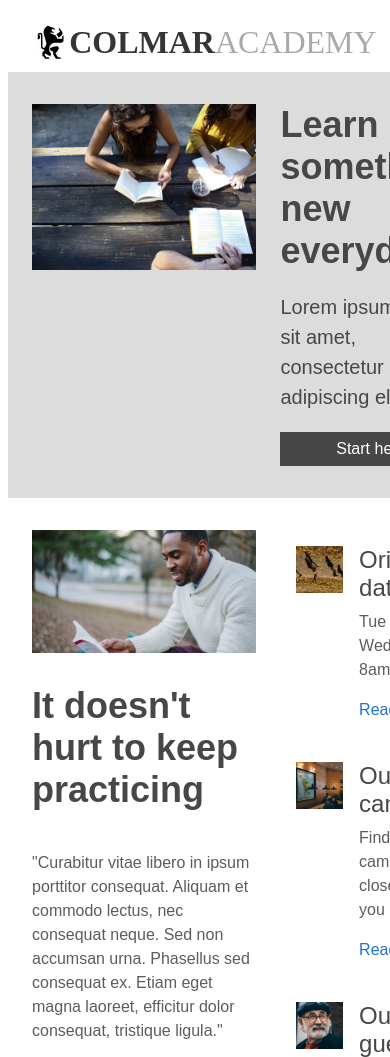
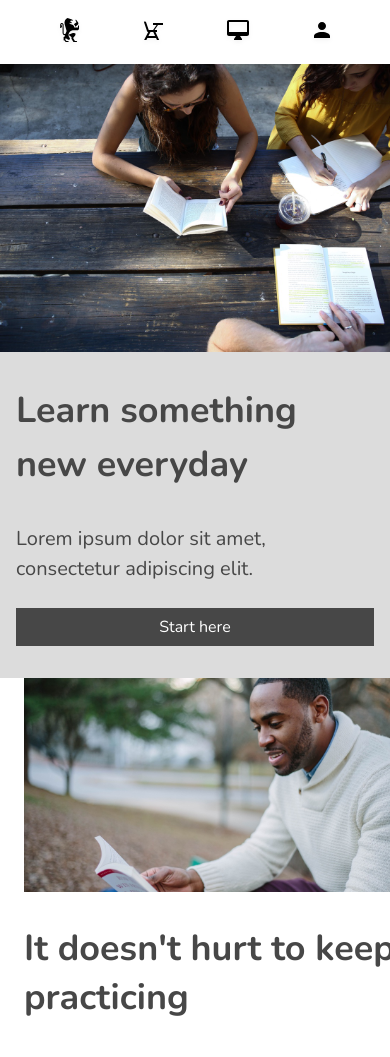
Before and after one commit to jfisky/colmar, a plain HTML site: page index.html in a window 390 px wide. Shown: the top 1057 px of the page. Drawn offline with nearby package versions, Linux system fonts and the light colour scheme.

Commit message:
Format mobile header and section 1

```diff
--- a/index.html
+++ b/index.html
@@ -3,18 +3,29 @@
 <head>
     <title>Colmar Academy</title>
     <link rel="stylesheet" type="text/css" href="resources/css/style.css">
+    <link href="https://fonts.googleapis.com/css2?family=Nunito:wght@200;300;400;600;700;900&display=swap" rel="stylesheet">
 </head>
 <body>
     <header>
         <img class="logo" src="resources/images/ic-logo.svg">
-        <h1><span class="company-name-header">Colmar</span>Academy</h1>
+        <h1 class="desktop"><span class="company-name-header">Colmar</span>Academy</h1>
         <nav>
-            <ul>
+            <ul class="desktop">
                 <li><a href="#">On campus</a></li>
                 <li><a href="#">Online</a></li>
                 <li><a href="#">Our companies</a></li>
                 <li><a href="#">Sign in</a></li>
             </ul>
+            <a class="mobile" href="#"><img class="mobile" src="resources/images/ic-logo.svg"></a>
+            <a class="mobile" href="#"><img class="mobile" src="resources/images/ic-on-campus.svg"></a>
+            <a class="mobile" href="#"><img class="mobile" src="resources/images/ic-online.svg"></a>
+            <a class="mobile" href="#"><img class="mobile" src="resources/images/ic-login.svg"></a>
+            <!-- <ul class="mobile">
+                <li><a href="#"><img src="resources/images/ic-logo.svg"></a></li>
+                <li><a href="#"><img src="resources/images/ic-logo.svg"></a></li>
+                <li><a href="#"><img src="resources/images/ic-logo.svg"></a></li>
+                <li><a href="#"><img src="resources/images/ic-logo.svg"></a></li>
+            </ul> -->
         </nav>
     </header>
     <main>
@@ -72,8 +83,6 @@
         </section>
         <section class="section-container" id="section-3">
             <h2>Start learning</h2>
-            <!--a grid of 3 row, 2 columns, 32px between each column & row,
-                and 72px padding left & right-->
             <div id="section-3-grid">
                 <div class="tab-type-2" id="s3-t1">
                     <figure>
@@ -150,7 +159,7 @@
                 <div id="section-4-right">
                     <div class="tab-type-1" id="s4-t1">
                         <figure>
-                            <img src="resources/images/information-orientation.jpg">
+                            <img src="resources/images/thesis-fisma.jpg">
                         </figure>
                         <div class="tab-type-1-info">
                             <h3>Fisma: Design and Prototype</h2>
@@ -159,7 +168,7 @@
                     </div>
                     <div class="tab-type-1" id="s4-t2">
                         <figure>
-                            <img src="resources/images/information-campus.jpg">
+                            <img src="resources/images/thesis-now-and-then.jpg">
                         </figure>
                         <div class="tab-type-1-info">
                             <h3>Now and then</h2>
@@ -171,7 +180,11 @@
         </section>
     </main>
     <footer>
-
+        <p>© 2016 Colmar Academy. All rights reserved</p>
+        <ul>
+            <li>Terms</li>
+            <li>Privacy</li>
+        </ul>
     </footer>
 </body>
 </html>
--- a/resources/css/style.css
+++ b/resources/css/style.css
@@ -4,6 +4,10 @@
 
 html {
     background-color: #ffffff;
+}
+
+body {
+    margin: 0px;
 }
 
 /* header */
@@ -26,6 +30,7 @@ header .logo {
 
 .company-name-header {
     font-weight: bold;
+    font-family: 'Nunito', sans-serif;
     color: #353535;
 }
 
@@ -35,6 +40,7 @@ header h1 {
     color: #dcdcdc;
     font-size: 32px;
     font-weight: normal;
+    font-family: 'Nunito', sans-serif;
     text-transform: uppercase;
     color: darkgray;
     display: inline-block;
@@ -48,34 +54,33 @@ nav {
     margin: 0px 24px 0px auto;
 }
 
-nav ul {
+nav ul.desktop {
     margin: 6px 0px 0px 0px;
     text-align: center;
-
 }
 
-nav li {
+nav ul.desktop li {
     height: 30px;
     font-size: 20px;
+    font-family: 'Nunito', sans-serif;
     display: inline-block;
     margin: 0px 0px 0px 16px;
     vertical-align: middle;
     /* edit font */
 }
 
-nav li a {
-    color: black;
+nav ul.desktop li a {
+    color: #5c5c5c;
     text-decoration: none;
 }
 
+nav a.mobile {
+    display: none;
+}
+
 /* general */
-/*TODO:
-- set font for paragraphs
-- set font for section headers (h2)
-- set font for subsection headers (h3)
-- set hover background color for subsections to gray */
 p {
-    font-family: sans-serif;
+    font-family: 'Nunito', sans-serif;
     font-weight: lighter;
     color: #5c5c5c;
     font-size: 16px;
@@ -83,7 +88,7 @@ p {
 }
 
 h2 {
-    font-family: sans-serif;
+    font-family: 'Nunito', sans-serif;
     font-weight: bold;
     width: 100%;
     color: #474747;
@@ -92,7 +97,7 @@ h2 {
 }
 
 h3 {
-    font-family: sans-serif;
+    font-family: 'Nunito', sans-serif;
     font-weight: normal;
     width: 100%;
     color: #474747;
@@ -104,7 +109,7 @@ h3 {
 .section-container {
     width: 100%;
     height: auto;
-    padding: 32px 0px 32px 24px;
+    padding: 32px 0px 32px 0px;
     display: grid;
 }
 
@@ -118,7 +123,7 @@ h3 {
 
 #section-1 figure {
     grid-area: 1 / 1 / span 1 / span 1;
-    margin: 0px;
+    margin: 0px 0px 0px 24px;
 }
 
 #section-1 figure img {
@@ -152,6 +157,7 @@ h3 {
     background-color: #474747;
     color: #ffffff;
     font-size: 16px;
+    font-family: 'Nunito', sans-serif;
     padding: 8px 0px 8px 0px;
     border: none;
 }
@@ -173,6 +179,7 @@ h3 {
     display: flex;
     flex-flow: column;
     justify-content: start;
+    margin-left: 24px;
 }
 
 #section-2-left figure {
@@ -366,6 +373,7 @@ h3 {
     display: flex;
     flex-flow: column;
     width: 100%;
+    margin-left: 24px;
 }
 
 #section-4-left video {
@@ -391,3 +399,126 @@ h3 {
 } */
 
 /* footer */
+footer {
+    padding: 16px 24px 50px 24px;
+    display: flex;
+    flex-flow: row;
+    justify-content: space-between;
+}
+
+footer p {
+    font-size: 12px;
+}
+
+footer ul {
+    text-align: center;
+}
+
+footer li {
+    font-family: Nunito, sans-serif;
+    font-weight: lighter;
+    color: #5c5c5c;
+    font-size: 12px;
+    line-height: 1.5;
+    display: inline-block;
+    margin: 0px 0px 0px 8px;
+}
+
+/* for mobile */
+@media only screen and (max-width: 1200px) {
+    /* header */
+    /* TODO:
+    - make desktop logo disappear
+    - format header as ul with justify-content as space-evenly */
+    header h1.desktop {
+        display: none;
+    }
+
+    header .logo {
+        display: none;
+    }
+
+    nav ul.desktop {
+        display: none;
+    }
+
+    nav {
+        display: flex;
+        flex-flow: row;
+        height: auto;
+        width: 100%;
+        margin: 0px auto 0px auto;
+        justify-content: space-evenly;
+    }
+
+    nav a.mobile {
+        display: block;
+        margin: auto 0px;
+    }
+
+    nav img.mobile {
+        display: block;
+        width: auto;
+        margin: 0px;
+    }
+
+    /* overall */
+    .section-container {
+        width: 100%;
+        height: auto;
+        padding: 0px;
+        display: flex;
+        flex-flow: column;
+    }
+
+    /* section 1 */
+    #section-1 {
+        background-color: #dcdcdc;
+        display: flex;
+        flex-flow: column;
+    }
+
+    #section-1 figure {
+        /* grid-area: 1 / 1 / span 1 / span 1; */
+        grid-area: unset;
+        margin: 0px;
+    }
+
+    #section-1 figure img {
+        width: 100%;
+        height: auto;
+    }
+
+    #section-1-info {
+        /* grid-area: 1 / 2 / span 1 / span 1; */
+        grid-area: unset;
+        width: auto;
+        justify-content: start;
+        padding: 0px;
+        margin: 32px 16px;
+    }
+
+    #section-1-info h2 {
+        width: 100%;
+        color: #474747;
+        font-size: 36px;
+        line-height: 1.5;
+        margin: 0px;
+    }
+
+    #section-1-info p {
+        width: 100%;
+        color: #474747;
+        font-size: 20px;
+        margin: 32px 0px 24px 0px;
+    }
+
+    #section-1-info button {
+        padding: 8px 0px 8px 0px;
+        display: block;
+    }
+
+    #section-1-info button:hover {
+        cursor: pointer;
+    }
+}
```
